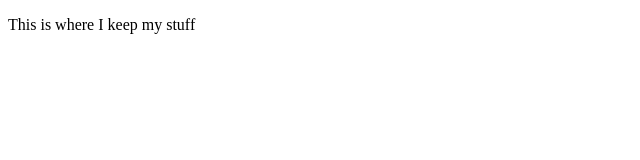
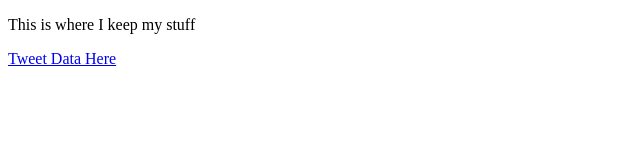
Before and after one commit to richarjw1/richarjw1.github.io, a plain HTML site: page index.html in a window 1280 px wide. Shown: the whole page, without its empty margins (0-640 px from the left). Drawn offline with Linux system fonts and the light colour scheme.

Commit message:
Added Final Tweet Data

```diff
--- a/index.html
+++ b/index.html
@@ -3,7 +3,7 @@
 	<body>
 		<title>Joseph Richardson</title>
 		<p> This is where I keep my stuff</p>
-
+		<p><a href="./files/tweet_data.db" >Tweet Data Here</a></p>
 
 	</body>
 </html>
```
Also changed, not shown: 1 other file.
